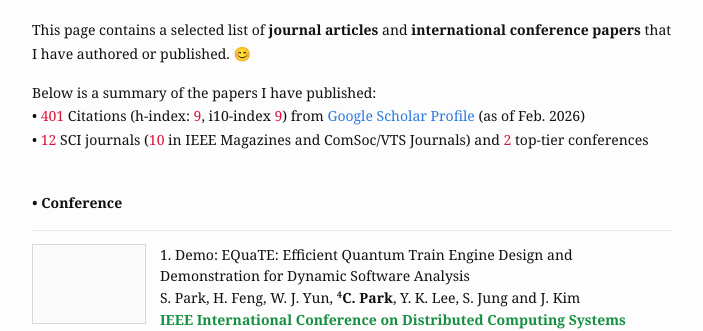
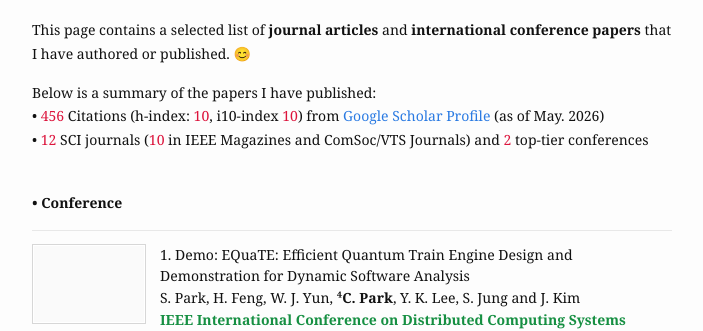
Before and after one commit to cosdeneb/cosdeneb.github.io, a Jekyll site: the page built from publication.md, in a window 1280 px wide. Shown: the part 138-469 px from the top of the page, without its empty margins (288-991 px from the left). Built offline with Jekyll 4.4.1, drawn with Linux system fonts in a browser that asks for light colours.

Commit message:
Refine publications and teaching layout

```diff
--- a/_sass/_site.scss
+++ b/_sass/_site.scss
@@ -39,6 +39,11 @@
 
 .metric {
   color: #dc143c;
+}
+
+.author-me {
+  font-weight: 800;
+  color: $text-color;
 }
 
 .publication-list {
--- a/publication.md
+++ b/publication.md
@@ -8,7 +8,7 @@
 <br/>
 
 Below is a summary of the papers I have published: <br/>
-• <span class="metric">401</span> Citations (h-index: <span class="metric">9</span>, i10-index <span class="metric">9</span>) from <a href="https://scholar.google.com/citations?hl=ko&user=fGD7V2IAAAAJ">Google Scholar Profile</a> (as of Feb. 2026) <br/>
+• <span class="metric">456</span> Citations (h-index: <span class="metric">10</span>, i10-index <span class="metric">10</span>) from <a href="https://scholar.google.com/citations?hl=ko&user=fGD7V2IAAAAJ">Google Scholar Profile</a> (as of May. 2026) <br/>
 • <span class="metric">12</span> SCI journals (<span class="metric">10</span> in IEEE Magazines and ComSoc/VTS Journals) and <span class="metric">2</span> top-tier conferences <br/>
 <br/>
 
@@ -19,7 +19,7 @@
     <div class="publication-placeholder" aria-hidden="true"></div>
     <div class="publication-content">
       1. Demo: EQuaTE: Efficient Quantum Train Engine Design and Demonstration for Dynamic Software Analysis<br/>
-      S. Park, H. Feng, W. J. Yun, ⁴<b>C. Park</b>, Y. K. Lee, S. Jung and J. Kim <br/>
+      S. Park, H. Feng, W. J. Yun, ⁴<strong class="author-me">C. Park</strong>, Y. K. Lee, S. Jung and J. Kim <br/>
       <span class="venue conference">IEEE International Conference on Distributed Computing Systems (ICDCS)</span> <span class="metric">(Acceptance rate: 18.9%)</span>, Jul. 2023. <a href="https://ieeexplore.ieee.org/abstract/document/10272530">[Link]</a>
     </div>
   </div>
@@ -28,7 +28,7 @@
     <div class="publication-placeholder" aria-hidden="true"></div>
     <div class="publication-content">
       2. Poster: Coordinated Multi-Agent Reinforcement Learning for Unmanned Aerial Vehicle Swarms in Autonomous Mobile Access Applications<br/>
-      ¹<b>C. Park</b>, H. Lee, W. J. Yun, S. Park, S. Jung and J. Kim <br/>
+      ¹<strong class="author-me">C. Park</strong>, H. Lee, W. J. Yun, S. Park, S. Jung and J. Kim <br/>
       <span class="venue conference">IEEE International Conference on Distributed Computing Systems (ICDCS)</span> <span class="metric">(Acceptance rate: 18.9%)</span>, Jul. 2023. <a href="https://ieeexplore.ieee.org/abstract/document/10272444">[Link]</a>
     </div>
   </div>
@@ -37,7 +37,7 @@
     <div class="publication-placeholder" aria-hidden="true"></div>
     <div class="publication-content">
       3. Multi-Agent Deep Reinforcement Learning for Efficient Passenger Delivery in Urban Air Mobility<br/>
-      ¹<b>C. Park</b>, S. Park, G. S. Kim, S. Jung, J.-H. Kim, J. Kim <br/>
+      ¹<strong class="author-me">C. Park</strong>, S. Park, G. S. Kim, S. Jung, J.-H. Kim, J. Kim <br/>
       <span class="venue conference">IEEE International Conference on Communications (ICC)</span> <span class="metric">(Acceptance rate: 38.5%)</span>, May-Jun. 2023. <a href="https://ieeexplore.ieee.org/abstract/document/10279436">[Link]</a>
     </div>
   </div>
@@ -46,7 +46,7 @@
     <div class="publication-placeholder" aria-hidden="true"></div>
     <div class="publication-content">
       4. Hybrid MAC for Military UAV Networks<br/>
-      G. S Kim, H. Lee, ³<b>C. Park</b>, S. Jung, J.-H Kim, J. Kim <br/>
+      G. S Kim, H. Lee, ³<strong class="author-me">C. Park</strong>, S. Jung, J.-H Kim, J. Kim <br/>
       <span class="venue conference">IEEE International Conference on Information Networking (ICOIN)</span>, Jan. 2023. <a href="https://ieeexplore.ieee.org/abstract/document/10048910">[Link]</a>
     </div>
   </div>
@@ -59,7 +59,7 @@
     <div class="publication-placeholder" aria-hidden="true"></div>
     <div class="publication-content">
       1. Adaptive Quantum Federated Learning for Autonomous Surveillance Multi-Drone Networks<br/>
-      S. Park, <b><sup>2</sup>C. Park</b>, S. Jung, J. Kim <br/>
+      S. Park, <strong class="author-me"><sup>2</sup>C. Park</strong>, S. Jung, J. Kim <br/>
       <span class="venue journal">IEEE Transactions on Intelligent Vehicles</span> <span class="metric">(IF:14)</span>, 10(11): 5055-5059, Nov. 2025. <a href="https://ieeexplore.ieee.org/abstract/document/10764760">[Link]</a>
     </div>
   </div>
@@ -68,7 +68,7 @@
     <div class="publication-placeholder" aria-hidden="true"></div>
     <div class="publication-content">
       2. Joint Quantum Reinforcement Learning and Stabilized Control for Spatio-Temporal Coordination in Metaverse<br/>
-      S. Park, J. Chung, ³<b>C. Park</b>, S. Jung, M. Choi, S. Cho, J. Kim <br/>
+      S. Park, J. Chung, ³<strong class="author-me">C. Park</strong>, S. Jung, M. Choi, S. Cho, J. Kim <br/>
       <span class="venue journal">IEEE Transactions on Mobile Computing</span> <span class="metric">(IF:7.9)</span>, 23(11): 12410-12427, Nov. 2024. <a href="https://ieeexplore.ieee.org/abstract/document/10543150">[Link]</a>
     </div>
   </div>
@@ -77,7 +77,7 @@
     <div class="publication-placeholder" aria-hidden="true"></div>
     <div class="publication-content">
       3. Age-of-Information Aware Caching and Delivery for Infrastructure-Assisted Connected Vehicles<br/>
-      S. Park, ²<b>C. Park</b>, S. Jung, M. Choi, J. Kim <br/>
+      S. Park, ²<strong class="author-me">C. Park</strong>, S. Jung, M. Choi, J. Kim <br/>
       <span class="venue journal">IEEE Transactions on Vehicular Technology</span> <span class="metric">(IF:6.8)</span>, 73(7): 10681-10696, Jul. 2024. <a href="https://ieeexplore.ieee.org/abstract/document/10491361">[Link]</a>
     </div>
   </div>
@@ -86,7 +86,7 @@
     <div class="publication-placeholder" aria-hidden="true"></div>
     <div class="publication-content">
       4. Handover Protocol Learning for LEO Satellite Networks: Access Delay and Collision Minimization<br/>
-      J.-H. Lee, ²<b>C. Park</b>, S. Park, and A. F. Molisch <br/>
+      J.-H. Lee, ²<strong class="author-me">C. Park</strong>, S. Park, and A. F. Molisch <br/>
       <span class="venue journal">IEEE Transactions on Wireless Communications</span> <span class="metric">(IF:10.4)</span>, 23(7): 7624-7637, Jul. 2024. <a href="https://ieeexplore.ieee.org/abstract/document/10371217">[Link]</a>
     </div>
   </div>
@@ -95,7 +95,7 @@
     <div class="publication-placeholder" aria-hidden="true"></div>
     <div class="publication-content">
       5. Learning-based Cooperative Mobility Control for Autonomous Drone-Delivery<br/>
-      S. Park, ²<b>C. Park</b>, and J. Kim <br/>
+      S. Park, ²<strong class="author-me">C. Park</strong>, and J. Kim <br/>
       <span class="venue journal">IEEE Transactions on Vehicular Technology</span> <span class="metric">(IF:6.8)</span>, 73(4): 4870-7885, Apr. 2024. <a href="https://ieeexplore.ieee.org/abstract/document/10310117">[Link]</a>
     </div>
   </div>
@@ -104,7 +104,7 @@
     <div class="publication-placeholder" aria-hidden="true"></div>
     <div class="publication-content">
       6. Quantum Multi-Agent Reinforcement Learning for Autonomous Mobility Cooperation<br/>
-      S. Park, J. P. Kim, ³<b>C. Park</b>, S. Jung, and J. Kim <br/>
+      S. Park, J. P. Kim, ³<strong class="author-me">C. Park</strong>, S. Jung, and J. Kim <br/>
       <span class="venue journal">IEEE Communications Magazine</span> <span class="metric">(IF:11.2)</span>, 62(6): 106-112, Jun. 2024. <a href="https://ieeexplore.ieee.org/abstract/document/10232949">[Link]</a>
     </div>
   </div>
@@ -113,7 +113,7 @@
     <div class="publication-placeholder" aria-hidden="true"></div>
     <div class="publication-content">
       7. Quantum Multi-Agent Actor-Critic Networks for Cooperative Mobile Access in Multi-UAV Systems<br/>
-      ¹<b>C. Park</b>, W. J. Yun, J. P. Kim, T. K. Rodrigues, S. Park, S. Jung, J. Kim <br/>
+      ¹<strong class="author-me">C. Park</strong>, W. J. Yun, J. P. Kim, T. K. Rodrigues, S. Park, S. Jung, J. Kim <br/>
       <span class="venue journal">IEEE Internet of Things Journal</span> <span class="metric">(IF:10.6)</span>, 10(22): 20033-20048, Nov. 2023. <a href="https://ieeexplore.ieee.org/abstract/document/10143981">[Link]</a>
     </div>
   </div>
@@ -122,7 +122,7 @@
     <div class="publication-placeholder" aria-hidden="true"></div>
     <div class="publication-content">
       8. Two-Stage Self-Adaptive Task Outsourcing Decision Making for Edge-Assisted Multi-UAV Networks<br/>
-      S. Jung, ²<b>C. Park</b>, M. Levorato, J.-H. Kim, and J. Kim <br/>
+      S. Jung, ²<strong class="author-me">C. Park</strong>, M. Levorato, J.-H. Kim, and J. Kim <br/>
       <span class="venue journal">IEEE Transactions on Vehicular Technology</span> <span class="metric">(IF:6.8)</span>, 72(11): 14889-14905, Nov. 2023. <a href="https://ieeexplore.ieee.org/abstract/document/10144676">[Link]</a>
     </div>
   </div>
@@ -131,7 +131,7 @@
     <div class="publication-placeholder" aria-hidden="true"></div>
     <div class="publication-content">
       9. Two Tales of Platoon Intelligence for Autonomous Mobility Control: Enabling Deep Learning Recipes<br/>
-      S. Park, H. Lee, ³<b>C. Park</b>, S. Jung, M. Choi, and J. Kim <br/>
+      S. Park, H. Lee, ³<strong class="author-me">C. Park</strong>, S. Jung, M. Choi, and J. Kim <br/>
       <span class="venue journal">ETRI Journal (Wiley)</span>, 45(5): 735-745, Oct. 2023. <a href="https://onlinelibrary.wiley.com/doi/full/10.4218/etrij.2023-0132">[Link]</a>
     </div>
   </div>
@@ -140,7 +140,7 @@
     <div class="publication-placeholder" aria-hidden="true"></div>
     <div class="publication-content">
       10. EQuaTE: Efficient Quantum Train Engine for Run-Time Dynamic Analysis and Visual Feedback in Autonomous Driving<br/>
-      S. Park, H. Feng, ³<b>C. Park</b>, Y. K. Lee, S. Jung, J. Kim <br/>
+      S. Park, H. Feng, ³<strong class="author-me">C. Park</strong>, Y. K. Lee, S. Jung, J. Kim <br/>
       <span class="venue journal">IEEE Internet Computing</span> <span class="metric">(IF:3.2)</span>, 27(5): 24-31, Sep.-Oct. 2023. <a href="https://ieeexplore.ieee.org/abstract/document/10229500">[Link]</a>
     </div>
   </div>
@@ -149,7 +149,7 @@
     <div class="publication-placeholder" aria-hidden="true"></div>
     <div class="publication-content">
       11. Multi-Agent Reinforcement Learning for Cooperative Air Transportation Services in City-Wide Autonomous Urban Air Mobility<br/>
-      ¹<b>C. Park</b>, G. S. Kim, S. Park, S. Jung, J. Kim <br/>
+      ¹<strong class="author-me">C. Park</strong>, G. S. Kim, S. Park, S. Jung, J. Kim <br/>
       <span class="venue journal">IEEE Transactions on Intelligent Vehicles</span> <span class="metric">(IF:8.2)</span>, 8(8): 4016-4030, Aug. 2023. <a href="https://ieeexplore.ieee.org/abstract/document/10144378">[Link]</a>
     </div>
   </div>
@@ -158,7 +158,7 @@
     <div class="publication-placeholder" aria-hidden="true"></div>
     <div class="publication-content">
       12. Workload-Aware Scheduling using Markov Decision Process for Infrastructure-Assisted Learning-Based Multi-UAV Surveillance Networks<br/>
-      S. Park, ²<b>C. Park</b>, S. Jung, J.-H. Kim, J. Kim <br/>
+      S. Park, ²<strong class="author-me">C. Park</strong>, S. Jung, J.-H. Kim, J. Kim <br/>
       <span class="venue journal">IEEE Access (IEEE Vehicular Technology Society Section)</span> <span class="metric">(IF:3.9)</span>, 11: 16533-16548, Feb. 2023. <a href="https://ieeexplore.ieee.org/abstract/document/10045685">[Link]</a>
     </div>
   </div>
@@ -172,9 +172,9 @@
     <div class="publication-content">
       1. Fundamentals of 6G Communications and Networking<br/>
       <span class="venue book">Springer</span>, 2023 <br/>
-      - Ch. 20. Network Disaggregation (S. Park, <b>C. Park</b>, J. P. Kim, M. Choi, J. Kim) <br/>
-      - Ch. 22. AI-Native Network Algorithms and Architectures (H. Lee, S. Park, H. Baek, <b>C. Park</b>, S. Son, J. Park, J. Kim) <br/>
-      - Ch. 28. Convergence of 6G and Wi-Fi Networks (H. Lee, S. Park, M. Yoo, <b>C. Park</b>, H. Baek, J. Kim)
+      - Ch. 20. Network Disaggregation (S. Park, <strong class="author-me">C. Park</strong>, J. P. Kim, M. Choi, J. Kim) <br/>
+      - Ch. 22. AI-Native Network Algorithms and Architectures (H. Lee, S. Park, H. Baek, <strong class="author-me">C. Park</strong>, S. Son, J. Park, J. Kim) <br/>
+      - Ch. 28. Convergence of 6G and Wi-Fi Networks (H. Lee, S. Park, M. Yoo, <strong class="author-me">C. Park</strong>, H. Baek, J. Kim)
     </div>
   </div>
 </div>
```
Also changed, not shown: index.md (+1 -1 lines), 1 other file.
